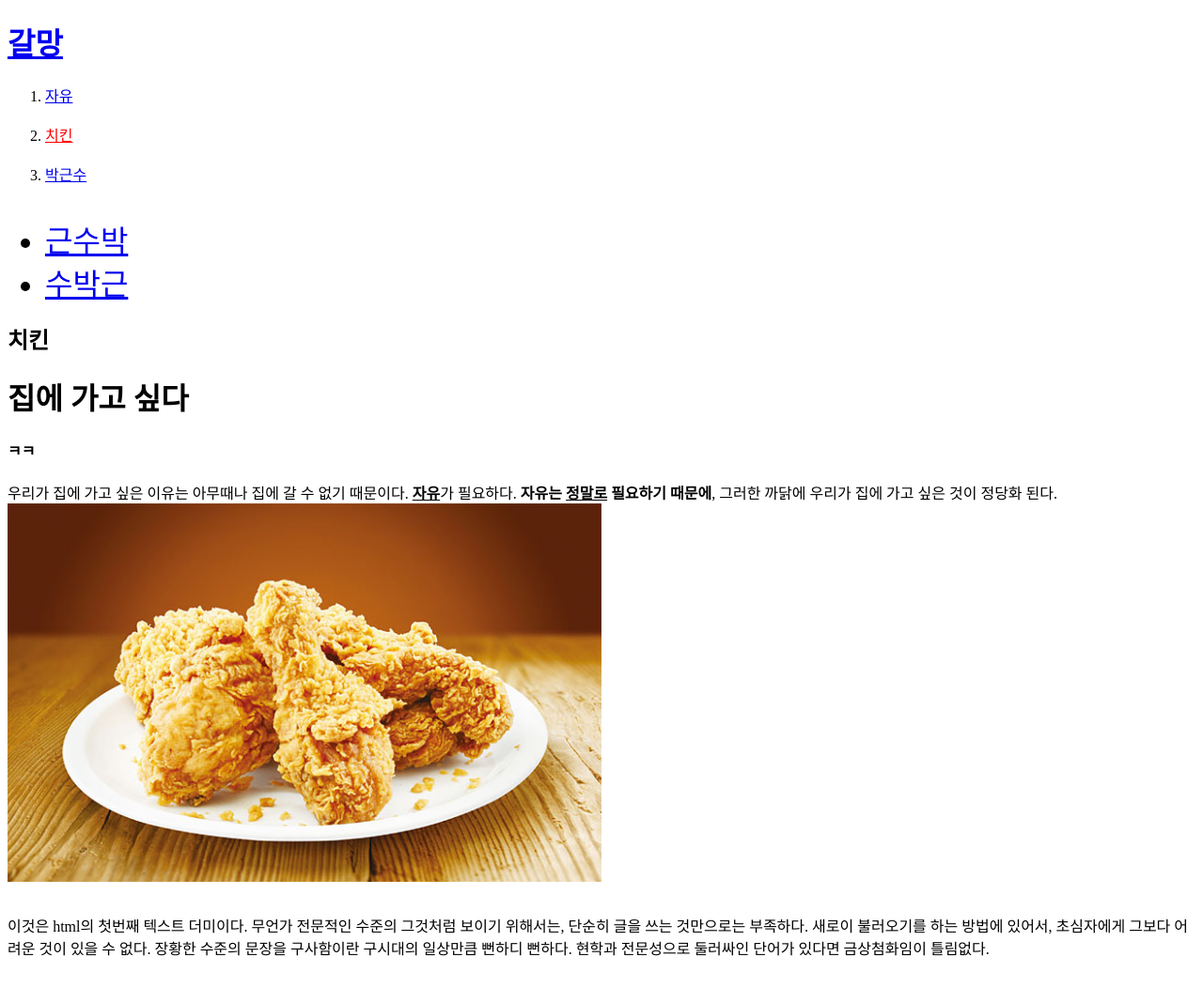
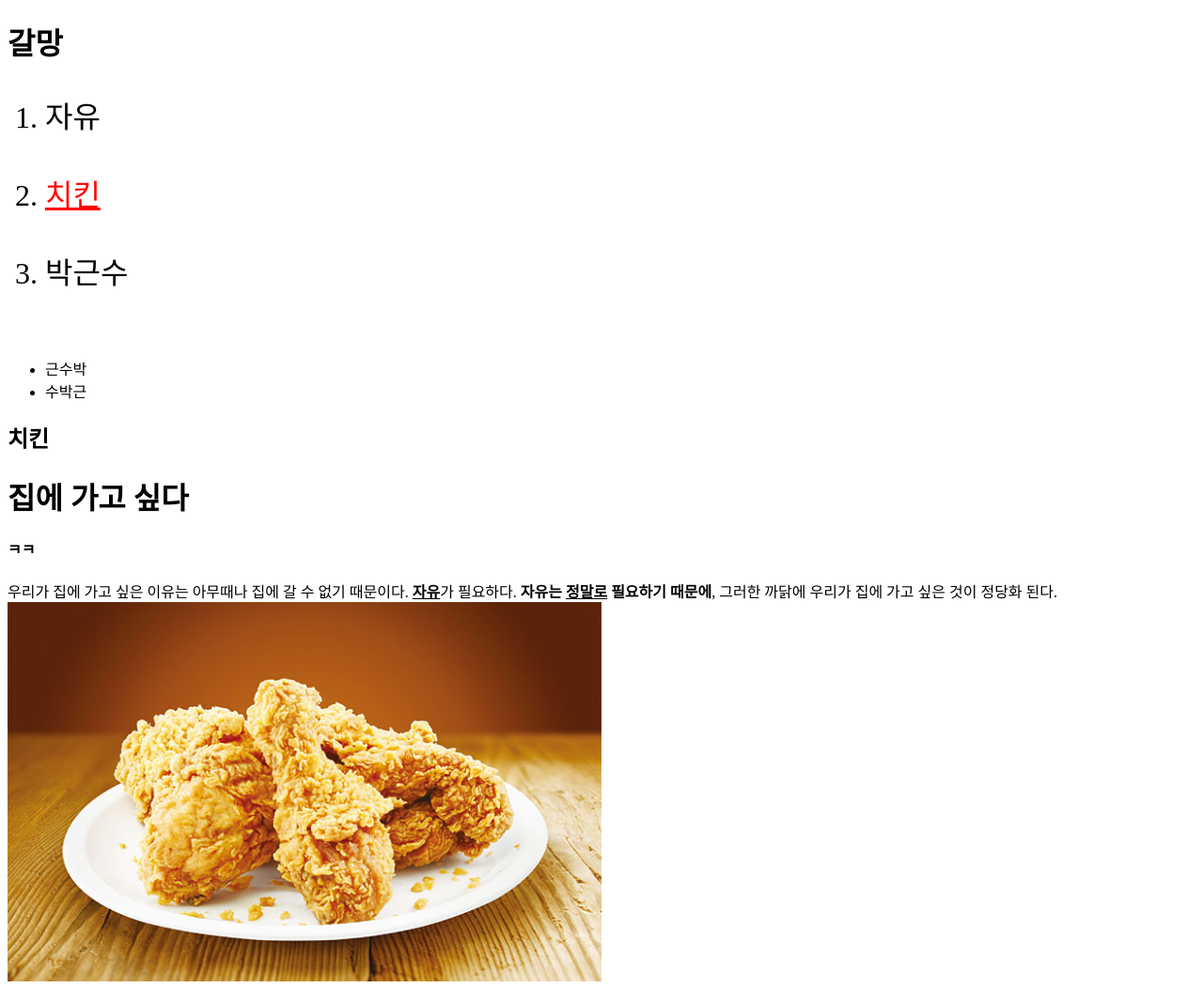
Before and after one commit to zzaaeeww/web1, a plain HTML site: page 2.html in a window 1280 px wide. Shown: the top 1052 px of the page at 94% size. Drawn offline with Linux system fonts and the light colour scheme.

Commit message:
after css cleanup

```diff
--- a/2.html
+++ b/2.html
@@ -9,14 +9,22 @@
 
 <h1><a href="index.html">갈망</a></h1>
 
+<style>
+  a {
+    color:black;
+    text-decoration: none;
+  }
+</style>
+
+<font size = "+3">
 <ol>
 <li><a href="1.html">자유</a></li><br>
-<li><a href="2.html" style="color:red">치킨</a></li><br>
+<li><a href="2.html" style="color:red;text-decoration:underline">치킨</a></li><br>
 <li><a href="3.html">박근수</a></li><br>
 </ol>
+</font>
 
 <ul>
-<font size = "+3">
 
 <a
 href="https://search.naver.com/search.naver?sm=top_hty&fbm=0&ie=utf8&query=%EA%B7%BC%EC%88%98%EB%B0%95"
@@ -29,8 +37,7 @@ href="https://search.naver.com/search.naver?sm=top_hty&fbm=1&ie=utf8&query=%EC%8
  title="이두박근 수박근">
 <li>수박근</a></li>
 
-
-</font></ul>
+</ul>
 
 <h2>치킨</h2>
 <h1>집에 가고 싶다</h1>
```
Also changed, not shown: 1.html (+10 -7 lines), 3.html (+5 -3 lines), index.html (+16 -4 lines).
